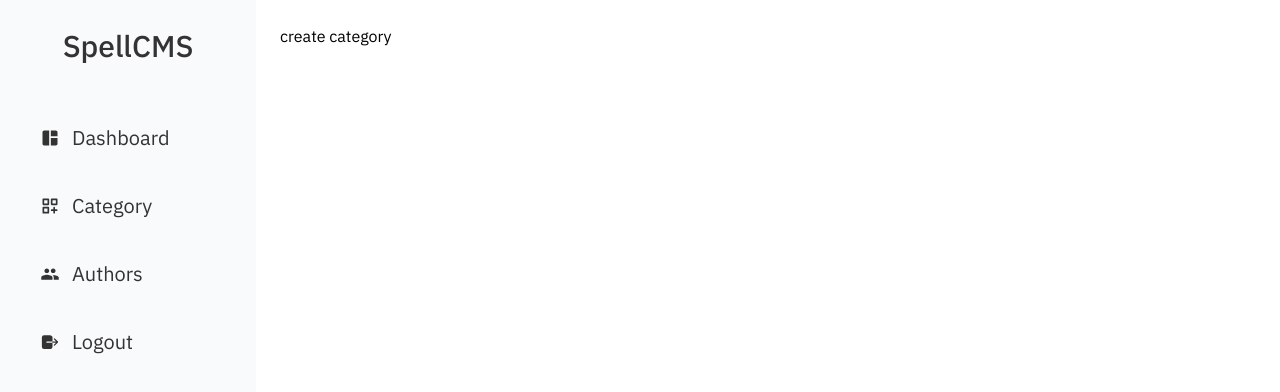
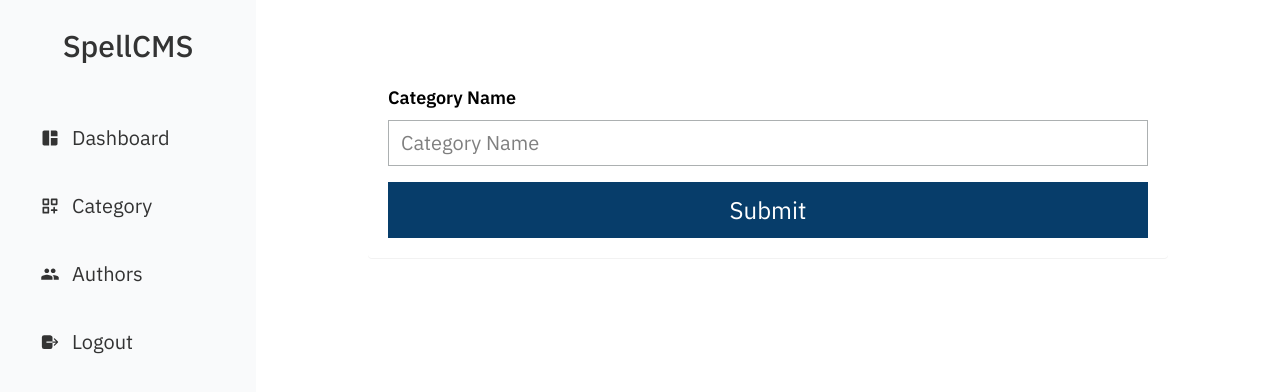
Before and after one commit to itsashim/SpellCMS, a React (Vite) app: page /category/create in a window 1280 px wide. Shown: the top 392 px of the page. Built offline with nearby package versions, Linux system fonts and the light colour scheme; sample sign-in values are in the browser's storage.

Commit message:
feat: implement author creation UI and form validation

```diff
--- /dev/null
+++ b/src/components/ui/Category/CreateCategoryForm.tsx
@@ -0,0 +1,39 @@
+import { useForm } from "react-hook-form"
+
+import { z } from "zod";
+import { zodResolver } from "@hookform/resolvers/zod";
+
+// Schema validation
+const categorySchema = z.object({
+  name: z.string().min(1, "Name is required"),
+});
+
+type CategoryFormData = z.infer<typeof categorySchema>;
+
+function CreateCategoryForm() {
+   const {
+    register,
+    handleSubmit,
+    formState: {errors}
+  } = useForm<CategoryFormData>({
+    resolver: zodResolver(categorySchema),
+  });
+
+  const onSubmit = (data: CategoryFormData) => {
+    console.log("Form Data", data);
+  };
+  return (
+    <form onSubmit={handleSubmit(onSubmit)} className="max-w-[800px] mx-auto p-5 rounded-sm shadow-2xs mt-10">
+        <div className="mb-4 ">
+            <label className="block text-lg font-semibold mb-2" htmlFor="name">Category Name</label>
+            <input className="border-1 px-3 py-2 border-bd-gray w-full text-xl" type='text' placeholder='Category Name' {...register("name")}/>
+        {errors.name && (
+          <p className="text-red-500 text-sm mt-1">{errors.name.message}</p>
+        )}
+        </div>
+        <button type="submit" className="btn-primary w-full">Submit</button>
+    </form>
+  )
+}
+
+export default CreateCategoryForm
--- a/src/pages/CreateCategory.tsx
+++ b/src/pages/CreateCategory.tsx
@@ -1,9 +1,10 @@
+import CreateCategoryForm from '../components/ui/Category/CreateCategoryForm'
 import DashboardLayout from '../components/ui/Dashboard/DashboardLayout'
 
 function CreateCategory() {
   return (
     <DashboardLayout>
-        create category
+        <CreateCategoryForm/>
     </DashboardLayout>
   )
 }
```
